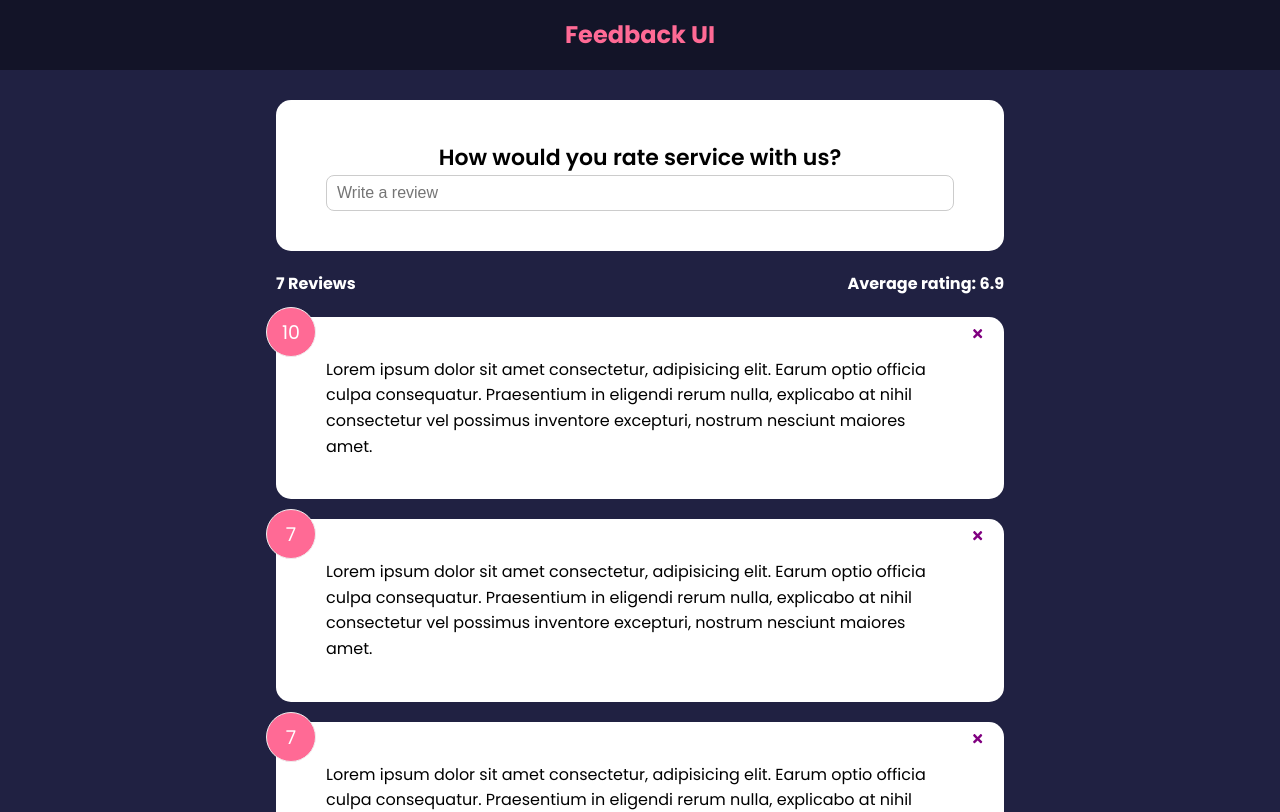
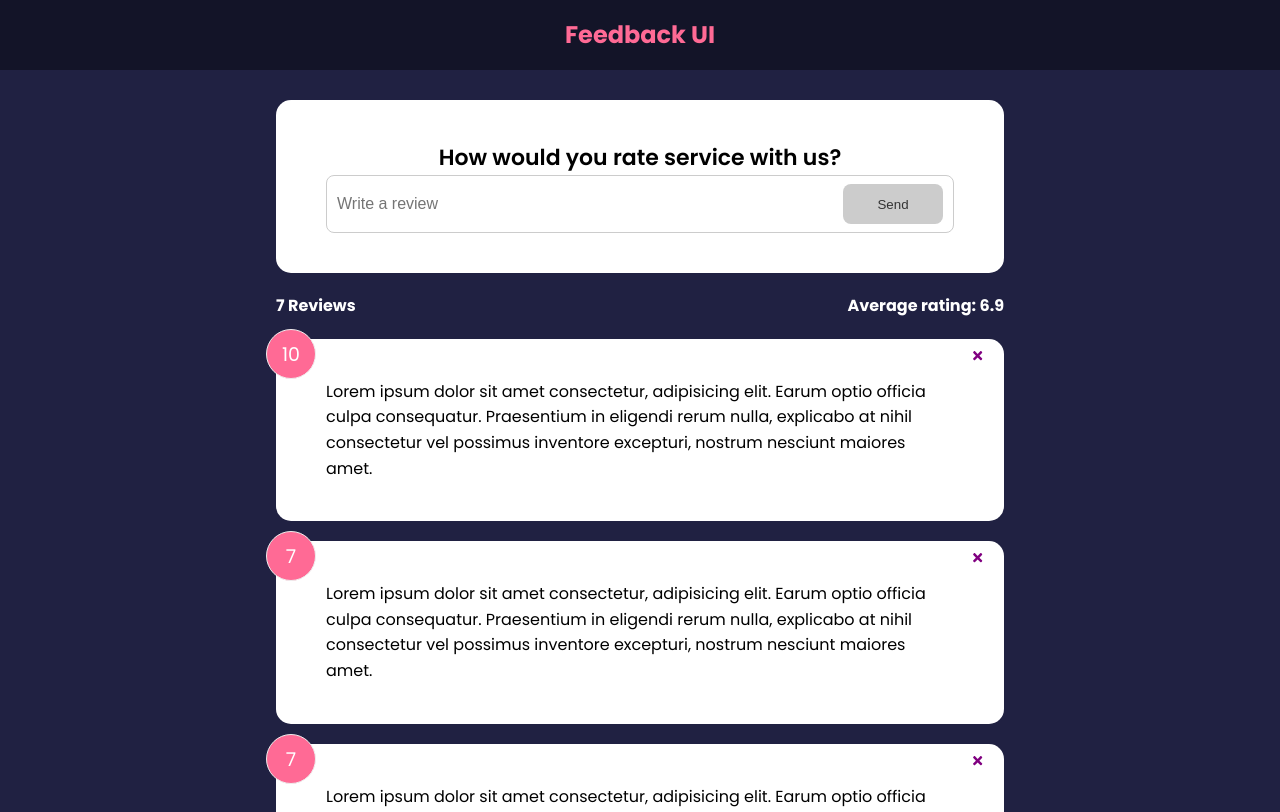
Before and after one commit to ol3gatron/Feedback-App, a React (Create React App) app: page / in a window 1280 px wide. Shown: the top 812 px of the page. Built offline with nearby package versions, Linux system fonts and the light colour scheme.

Commit message:
added form validation

```diff
--- a/src/components/FeedbackForm.jsx
+++ b/src/components/FeedbackForm.jsx
@@ -1,11 +1,24 @@
 import { useState } from "react"
 import Card from "./shared/Card"
-// import Button from "./shared/Button"
+import Button from "./shared/Button"
 
 function FeedbackForm() {
   const [text, setText] = useState("")
+  const [btnDisabled, setBtnDisabled] = useState(true)
+  const [message, setMessage] = useState("")
 
   const handleTextChange = (e) => {
+    if (text === "") {
+      setBtnDisabled(true)
+      setMessage(null)
+    } else if (text !== "" && text.trim().length <= 10) {
+      setBtnDisabled(true)
+      setMessage("Text must be at least 10 characters")
+    } else {
+      setBtnDisabled(false)
+      setMessage(null)
+    }
+
     setText(e.target.value)
   }
 
@@ -15,8 +28,10 @@ function FeedbackForm() {
         <h2>How would you rate service with us?</h2>
         <div className="input-group">
           <input onChange={handleTextChange} type="text" placeholder="Write a review" value={text} />
-          {/* <Button type="submit" >Send</Button> */}
+          <Button type="submit" isDisabled={btnDisabled}>Send</Button>
         </div>
+
+        {message && <div className="message">(message)</div>}
       </form>
     </Card>
   )
--- a/src/components/shared/Button.jsx
+++ b/src/components/shared/Button.jsx
@@ -2,9 +2,9 @@ import PropTypes from "prop-types"
 
 function Button({ children, version, type, isDisabled }) {
   return (
-    <Button type={type} disabled={isDisabled} className={`btn btn-${version}`}>
+    <button type={type} disabled={isDisabled} className={`btn btn-${version}`}>
       {children}
-    </Button>
+    </button>
   )
 }
 
```
